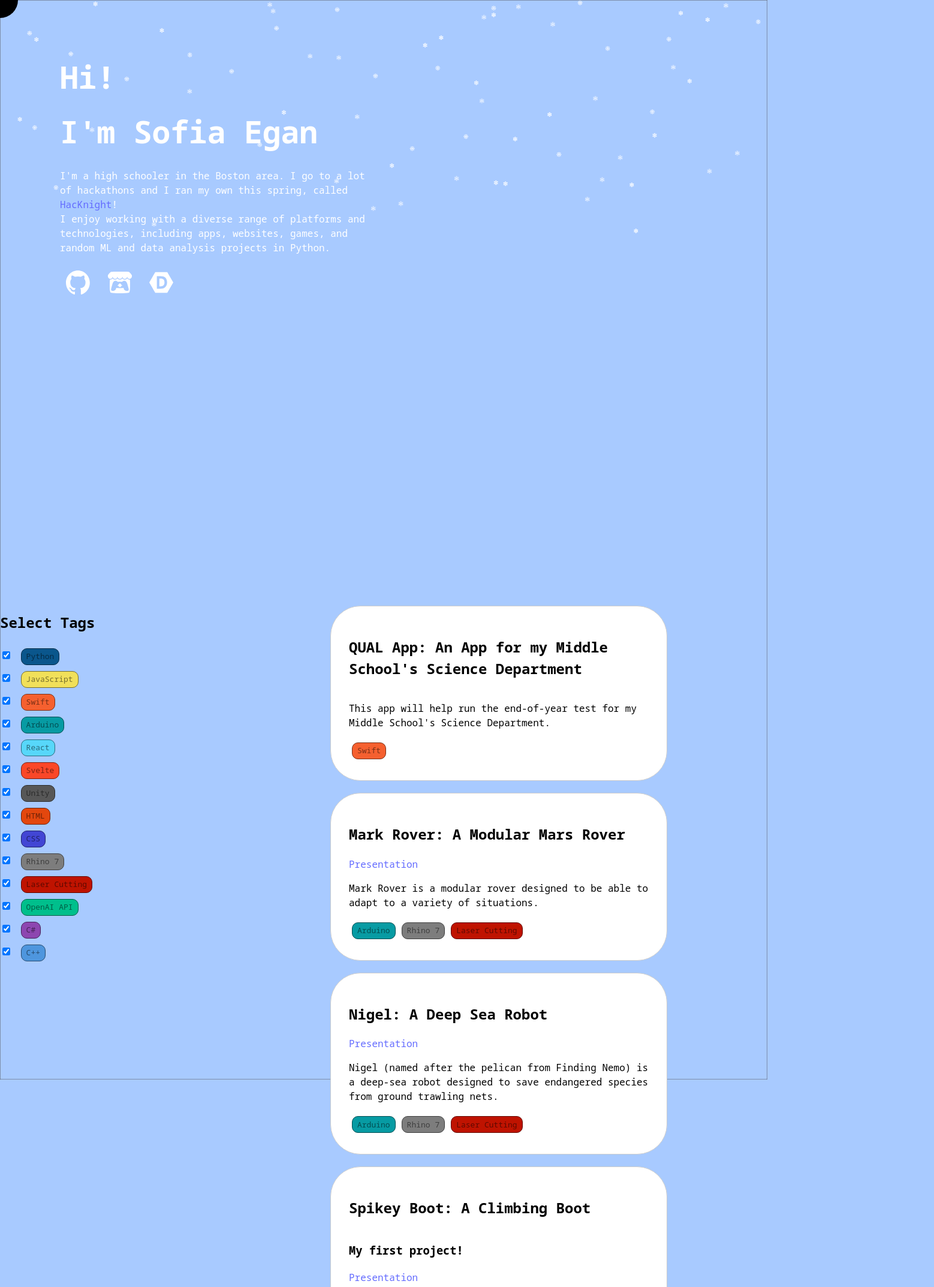
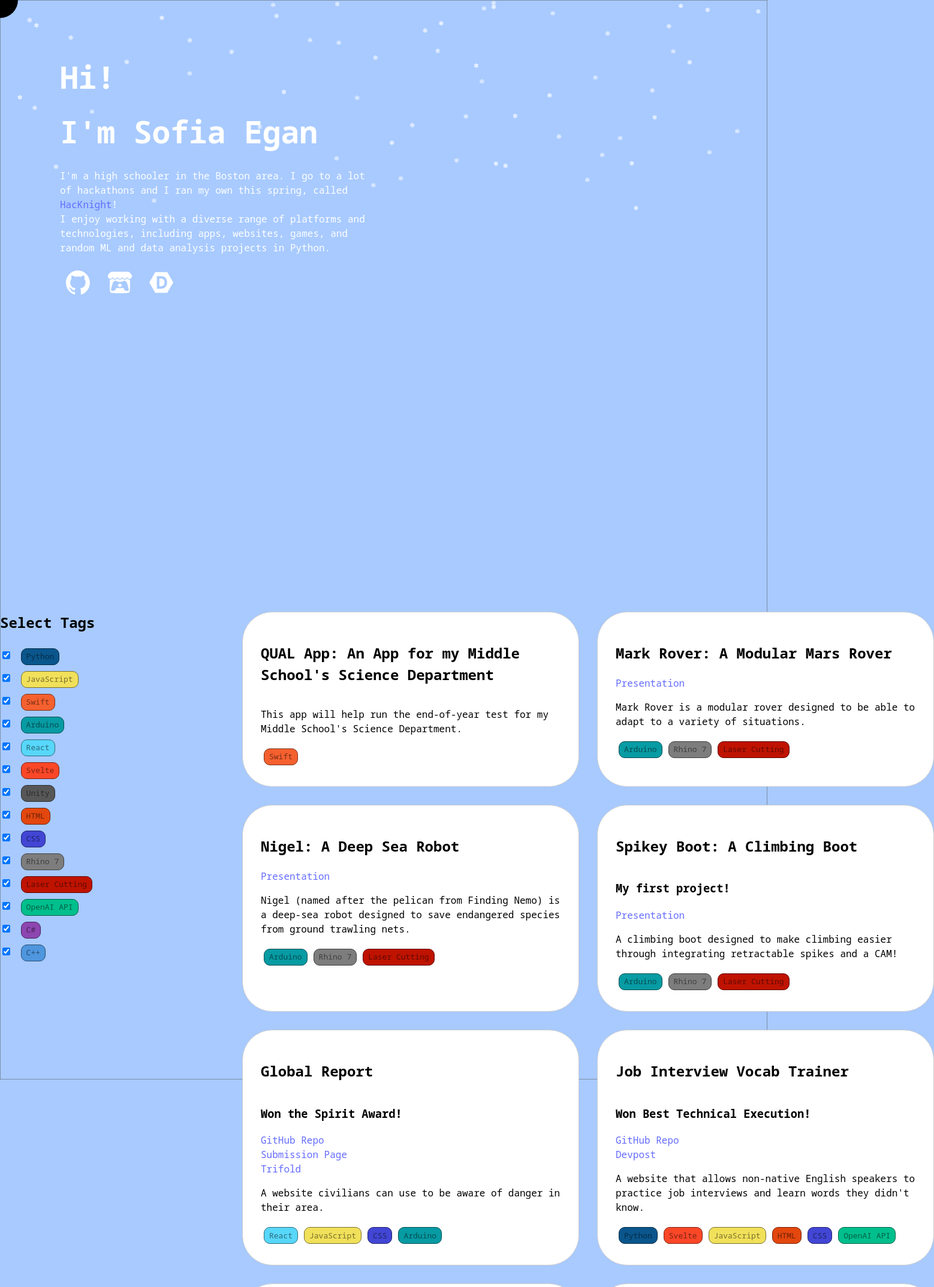
Before and after one commit to EerierGosling/Personal-Website, a React (Vite) app: page / in a window 1280 px wide. Shown: the top 2146 px of the page at 60% size, 1558 px wide, since content can reach past the window. Built offline with nearby package versions, Linux system fonts and the light colour scheme; the HTML template or start-up script is replaced by a standard one.

Commit message:
added grid

```diff
--- a/src/App.css
+++ b/src/App.css
@@ -52,8 +52,10 @@
 }
 
 .projects-container {
-  float: left;
-  width: 70%;
+  display: grid;
+  grid-template-columns: repeat(2, 1fr); /* Creates 3 columns of equal width */
+  gap: 10px; /* Sets the gap between grid items */
+  padding: 10px; /* Optional: Adds some padding around the grid */
 }
 
 .tag-select-container ul {
--- a/src/Snowfall.jsx
+++ b/src/Snowfall.jsx
@@ -48,7 +48,7 @@ function Snowfall({height}) {
 
     const interval = setInterval(() => {
       addSnowflake()
-      if (allSnowflakes.length > 5000) {
+      if (allSnowflakes.length > 3000) {
         World.remove(engine.current.world, allSnowflakes.shift());
       }
     }, 100);
```
